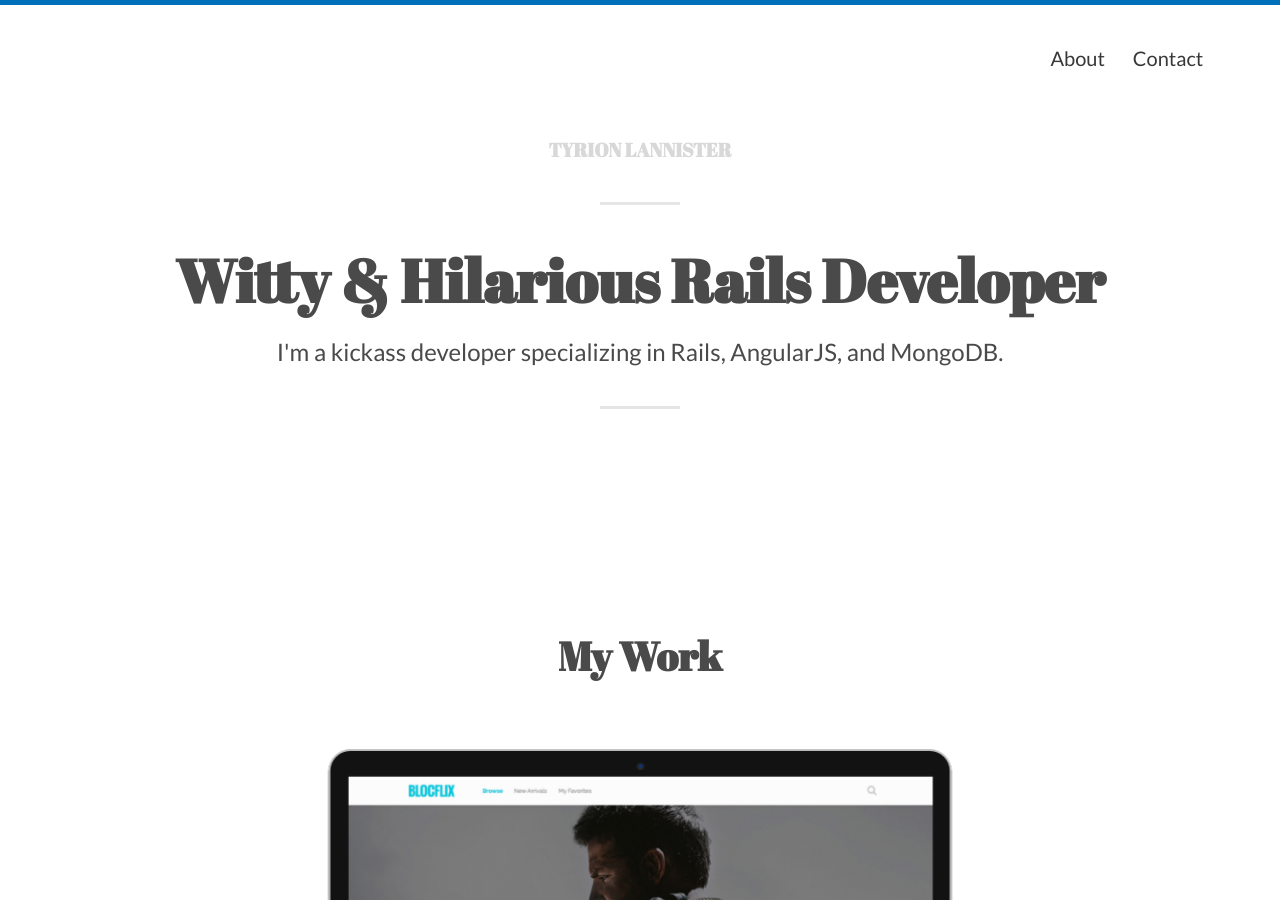
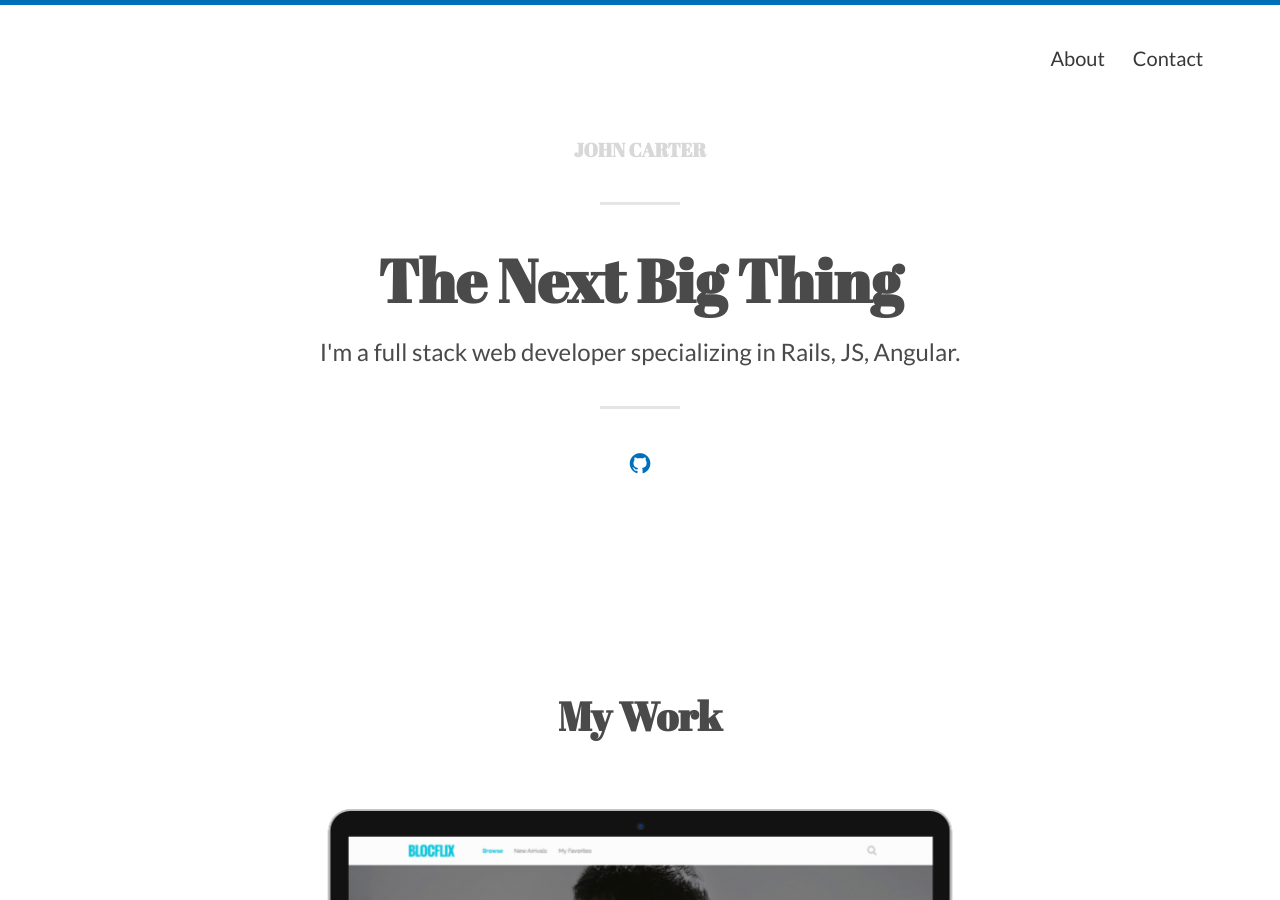
Before and after one commit to occamskatana/occamskatana.github.io, a Jekyll site: the page built from index.html, in a window 1280 px wide and 900 px high. Built offline with Jekyll 4.4.1, drawn with Linux system fonts in a browser that asks for light colours; nearby versions of some CDN libraries; the list of posts is cut into pages by our own code.

Commit message:
site up and running

```diff
--- a/_config.yml
+++ b/_config.yml
@@ -5,13 +5,13 @@ url: "http://www.domain.com" # the base hostname & protocol for your site
 # THEME-SPECIFIC CONFIGURATION
 theme:
   # Meta
-  title: Tyrion Lannister # Your name will go here
+  title: John Carter # Your name will go here
   description: "A personal portfolio and blog website" # used by search engines
 
   # Header and footer text
   header_text: >
-     <h1>Witty & Hilarious Rails Developer</h1>
-     <p>I'm a kickass developer specializing in Rails, AngularJS, and MongoDB.</p>
+     <h1>The Next Big Thing</h1>
+     <p>I'm a full stack web developer specializing in Rails, JS, Angular.</p>
   header_text_feature_image:
   footer_text: >
    Powered by <a href="http://jekyllrb.com">Jekyll</a> and made with love.
@@ -24,7 +24,7 @@ theme:
   dribbble:
   facebook:
   flickr:
-  github: # github profile name, e.g. "madebymunsters"
+  github: occamskatana # github profile name, e.g. "madebymunsters"
   google_plus:
   instagram:
   linkedin:  # Full URL
```
